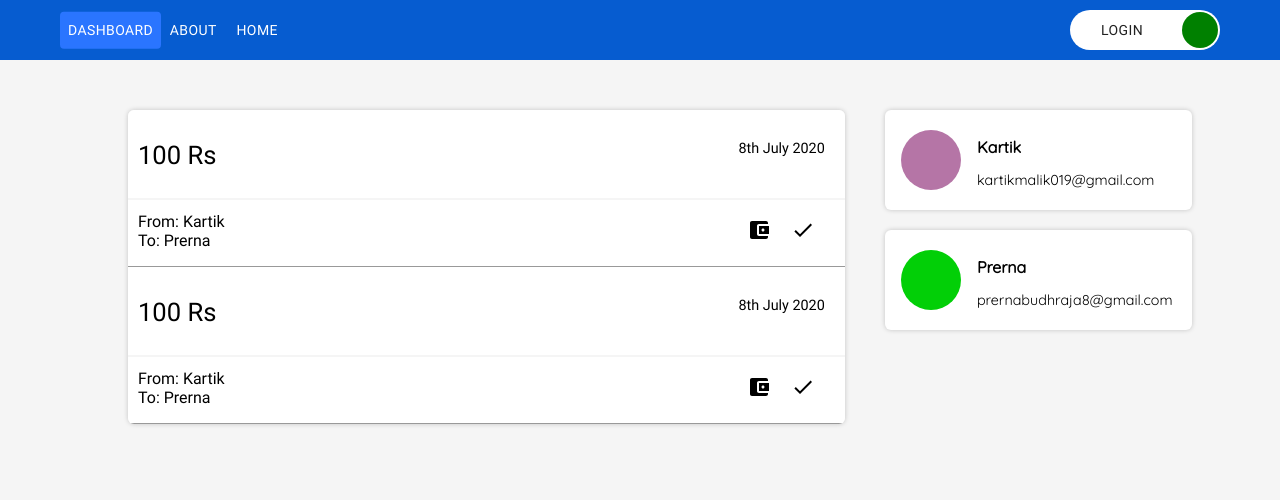
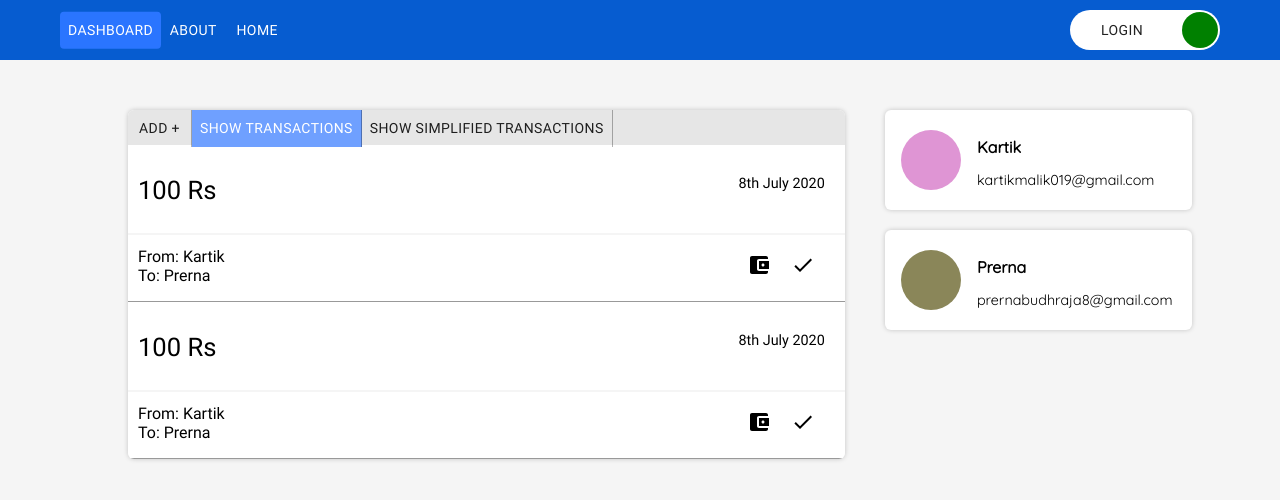
Before and after one commit to malikKartik/cash-flow-app-react, a React (Create React App) app: page /dashboard in a window 1280 px wide. Shown: the top 500 px of the page. Built offline with nearby package versions, Linux system fonts and the light colour scheme.

Commit message:
dashboard nav

```diff
--- /dev/null
+++ b/src/components/dashboardNav/DashboardNav.css
@@ -0,0 +1,18 @@
+.dashboard-nav{
+    width: 100%;
+    height: 35px;
+    background-color: rgb(230 230 230);
+    border-radius: 6px;
+    border-bottom-left-radius: 0;
+    border-bottom-right-radius: 0;
+}
+
+.dashboard-nav .MuiButton-root{
+    border-right: 1px solid rgba(0, 0, 0, 0.3);
+    border-radius: 0;
+}
+
+.dashboard-nav .MuiButton-root.Mui-disabled{
+    color: #fff;
+    background-color: rgb(111 160 255);
+}
--- /dev/null
+++ b/src/components/dashboardNav/DashboardNav.js
@@ -0,0 +1,16 @@
+import React from 'react'
+import './DashboardNav.css'
+import Button from '@material-ui/core/Button'
+const DashboardNav = (props) =>{
+
+
+    return(
+        <div className="dashboard-nav">
+            <Button disabled={props.currentTab==="add"?true:false} onClick={()=>props.setCurrentTab("add")}>Add +</Button>
+            <Button disabled={props.currentTab==="transactions"?true:false} onClick={()=>props.setCurrentTab("transactions")}>Show transactions</Button>
+            <Button disabled={props.currentTab==="stransactions"?true:false} onClick={()=>props.setCurrentTab("stransactions")}>Show simplified transactions</Button>
+        </div>
+    )
+}
+
+export default DashboardNav
--- /dev/null
+++ b/src/components/dashboardUtils/transaction.js
@@ -0,0 +1,26 @@
+import React from 'react'
+import AccountBalanceWalletIcon from '@material-ui/icons/AccountBalanceWallet';
+import DoneIcon from '@material-ui/icons/Done';
+const Transaction = () =>{
+    return(
+        <div className="transaction">
+            <div className="amount-n-date">
+                <p>100 Rs <span>8th July 2020</span></p>
+            </div>
+            <hr/>
+            <div className="transaction-details">
+                <div>
+                    <p>From: Kartik <br/>To: Prerna</p>
+                </div>
+                <div className="user-icons-container">
+                    <div className="user-icons">
+                        <AccountBalanceWalletIcon></AccountBalanceWalletIcon>
+                        <DoneIcon></DoneIcon>
+                    </div>
+                </div>
+            </div>
+        </div>
+    )
+}
+
+export default Transaction
--- a/src/containers/dashboard/Dashboard.js
+++ b/src/containers/dashboard/Dashboard.js
@@ -1,48 +1,32 @@
 import React from 'react'
 import ClearSpace from '../../components/clearSpace/ClearSpace'
-import AccountBalanceWalletIcon from '@material-ui/icons/AccountBalanceWallet';
-import DoneIcon from '@material-ui/icons/Done';
+import DashboardNav from '../../components/dashboardNav/DashboardNav'
+import Transaction from '../../components/dashboardUtils/transaction'
+
 import './Dashboard.css'
-const Dashbaord = () =>{
+const Dashboard = () =>{
+    const [currentTab,setCurrentTab] = React.useState("transactions")
+
+    const renderTransactionsTabContent = () =>{
+        switch(currentTab){
+            case 'transactions':
+                return [0,0].map(item=>{return(<Transaction></Transaction>)})
+            case 'stransactions':
+                return (<h1>Simplified Transaction</h1>)
+            case 'add':
+                return (<h1>Add transactions</h1>)
+            default:
+                return (<p>Something is not right</p>)
+        }
+    }
     return(
         <div className="dashboard">
             <ClearSpace height="60px"></ClearSpace>
             <div className="dashboard-container">
                 <div className="transactions">
-                    <div className="transaction">
-                        <div className="amount-n-date">
-                            <p>100 Rs <span>8th July 2020</span></p>
-                        </div>
-                        <hr/>
-                        <div className="transaction-details">
-                            <div>
-                                <p>From: Kartik <br/>To: Prerna</p>
-                            </div>
-                            <div className="user-icons-container">
-                                <div className="user-icons">
-                                    <AccountBalanceWalletIcon></AccountBalanceWalletIcon>
-                                    <DoneIcon></DoneIcon>
-                                </div>
-                            </div>
-                        </div>
-                    </div>
-                    <div className="transaction">
-                        <div className="amount-n-date">
-                            <p>100 Rs <span>8th July 2020</span></p>
-                        </div>
-                        <hr/>
-                        <div className="transaction-details">
-                            <div>
-                                <p>From: Kartik <br/>To: Prerna</p>
-                            </div>
-                            <div className="user-icons-container">
-                                <div className="user-icons">
-                                    <AccountBalanceWalletIcon></AccountBalanceWalletIcon>
-                                    <DoneIcon></DoneIcon>
-                                </div>
-                            </div>
-                        </div>
-                    </div>
+                    <DashboardNav currentTab={currentTab} setCurrentTab={setCurrentTab}></DashboardNav>
+                    {/* {currentTab==="transactions"?:null} */}
+                    {renderTransactionsTabContent()}
                 </div>
                 <div className="users">
                     <div className="user">
@@ -71,4 +55,4 @@ const Dashbaord = () =>{
     )
 }
 
-export default Dashbaord
+export default Dashboard
```
